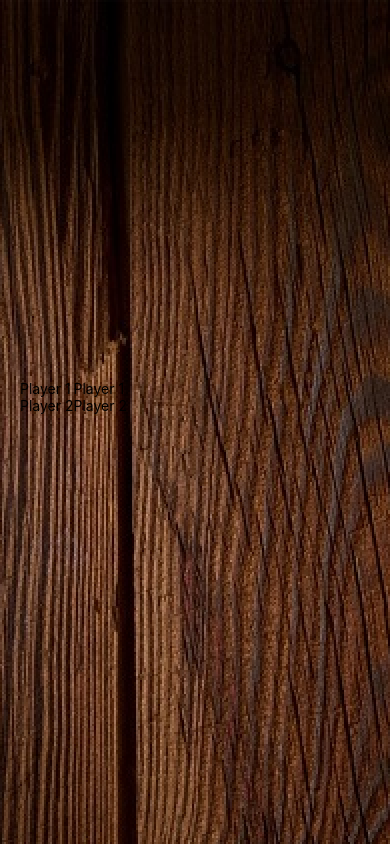
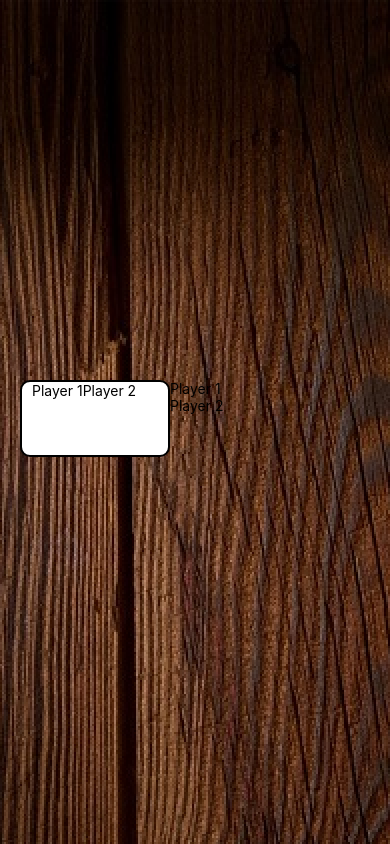
Before and after one commit to ribeirorvs/Dominoes_Score, a React Native app in the folder domino_score/: screen / in a window 390 px wide. Shown: the top 844 px of the page. Built offline with nearby package versions, Linux system fonts and the light colour scheme.

Commit message:
Add pair layout and apply it to pair 1 view

```diff
--- a/domino_score/src/pages/Home.tsx
+++ b/domino_score/src/pages/Home.tsx
@@ -9,7 +9,7 @@ export function Home() {
             <ImageBackground source={backgroundImage} style={layout.backgroundImage}>
                 <View style={layout.content}>
                     <View style={layout.players}>
-                        <View>
+                        <View style={layout.pair}>
                             <Text>Player 1</Text>
                             <View></View>
                             <Text>Player 2</Text>
--- a/domino_score/src/styles/layout.ts
+++ b/domino_score/src/styles/layout.ts
@@ -2,7 +2,8 @@ import { StyleSheet } from "react-native";
 
 export const layout = StyleSheet.create({
     container: {
-        flex: 1
+        flex: 1,
+        backgroundColor: '#FFFFFF'
     },
     backgroundImage: {
         flex: 1,
@@ -19,5 +20,15 @@ export const layout = StyleSheet.create({
         width: '100%',
         height: 85,
         flexDirection: 'row'
+    },
+    pair: {
+        flexDirection: 'row',
+        borderWidth: 2,
+        borderRadius: 10,
+        borderColor: '#000000',
+        width: 150,
+        height: 77,
+        paddingHorizontal: 10,
+        backgroundColor: '#ffffff'
     }
 });
```
